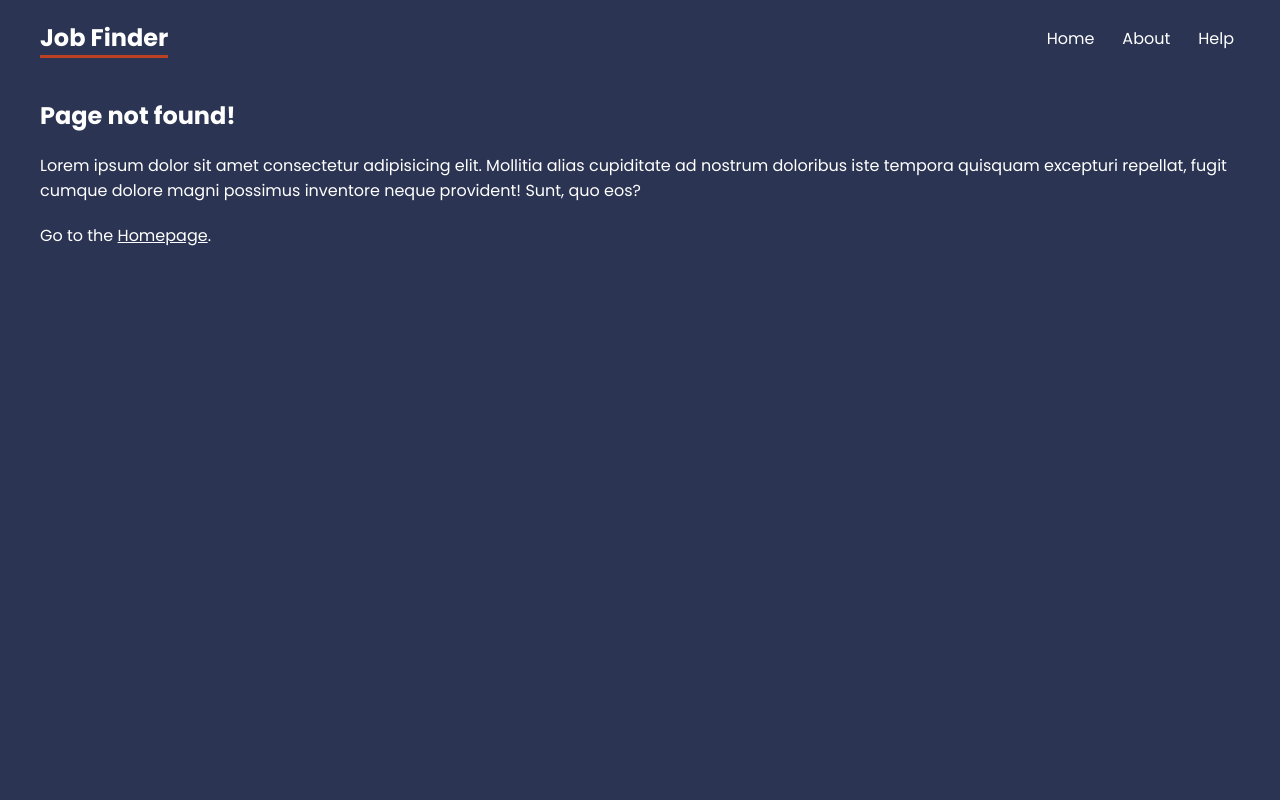
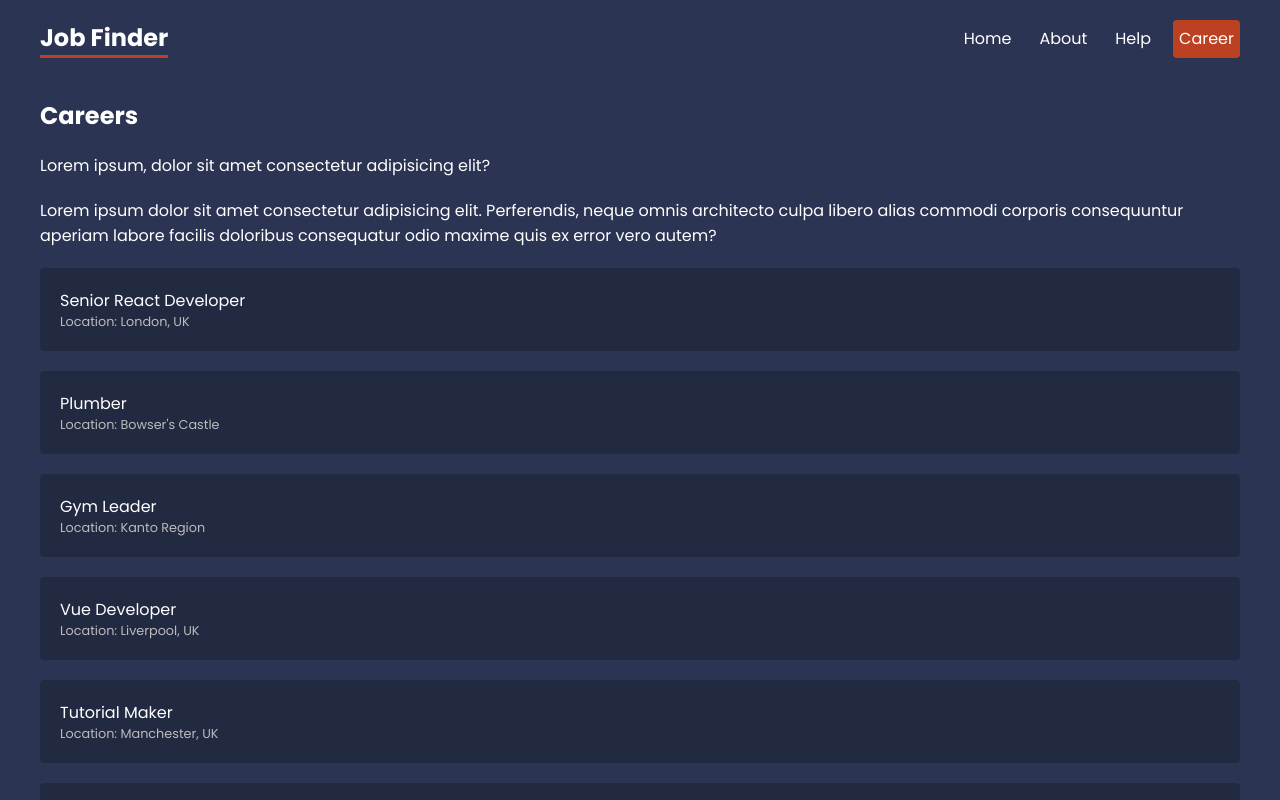
Before and after one commit to Strange-boy/jobFinder, a React (Create React App) app: page /careers in a window 1280 px wide. Shown: the top 800 px of the page. Built offline with nearby package versions, Linux system fonts and the light colour scheme; data requests are answered from the project's data file.

Commit message:
Loaders in React router dom

```diff
--- a/package.json
+++ b/package.json
@@ -6,6 +6,7 @@
     "@testing-library/jest-dom": "^5.16.5",
     "@testing-library/react": "^13.4.0",
     "@testing-library/user-event": "^13.5.0",
+    "json-server": "^0.17.4",
     "react": "^18.2.0",
     "react-dom": "^18.2.0",
     "react-router-dom": "^6.18.0",
--- a/src/App.js
+++ b/src/App.js
@@ -15,7 +15,8 @@ import NotFound from "./pages/NotFound";
 //layouts
 import RootLayout from "./layouts/RootLayout";
 import HelpLayout from "./layouts/HelpLayout";
-
+import CareersLayout from "./layouts/CareerLayout";
+import Careers, { careerLoader } from "./pages/careers/Careers";
 const router = createBrowserRouter(
 	createRoutesFromElements(
 		<Route path="/" element={<RootLayout />}>
@@ -25,6 +26,11 @@ const router = createBrowserRouter(
 				<Route path="faq" element={<Faq />} />
 				<Route path="contact" element={<Contact />} />
 			</Route>
+
+			<Route path="careers" element={<CareersLayout />}>
+				<Route index element={<Careers />} loader={careerLoader} />
+			</Route>
+
 			<Route path="*" element={<NotFound />} />
 		</Route>
 	)
--- a/src/index.css
+++ b/src/index.css
@@ -103,7 +103,24 @@ form label span {
 }
 
 /* careers list */
-
+.careers > a {
+	display: block;
+	background: rgba(0, 0, 0, 0.2);
+	padding: 20px;
+	border-radius: 4px;
+	margin: 20px 0;
+	text-decoration: none;
+}
+.careers > a:hover p {
+	color: var(--primary);
+}
+.careers p {
+	margin: 0;
+}
+.careers > a p:last-child {
+	font-size: 0.8em;
+	color: #bbb;
+}
 /* careers details */
 
 /* breadcrumbs */
--- /dev/null
+++ b/src/layouts/CareerLayout.js
@@ -0,0 +1,12 @@
+import { Outlet } from "react-router-dom";
+
+export default function CareersLayout() {
+	return (
+		<div className="careers-layout">
+			<h2>Careers</h2>
+			<p>Lorem ipsum, dolor sit amet consectetur adipisicing elit?</p>
+
+			<Outlet />
+		</div>
+	);
+}
--- a/src/layouts/RootLayout.js
+++ b/src/layouts/RootLayout.js
@@ -9,6 +9,7 @@ const RootLayout = () => {
 					<NavLink to="/">Home</NavLink>
 					<NavLink to="/about">About</NavLink>
 					<NavLink to="/help">Help</NavLink>
+					<NavLink to="/careers">Career</NavLink>
 				</nav>
 			</header>
 			<main>
--- /dev/null
+++ b/src/pages/careers/Careers.js
@@ -0,0 +1,27 @@
+import { Link, useLoaderData } from "react-router-dom";
+
+const Careers = () => {
+	const data = useLoaderData();
+
+	return (
+		<div className="careers">
+			Lorem ipsum dolor sit amet consectetur adipisicing elit. Perferendis,
+			neque omnis architecto culpa libero alias commodi corporis consequuntur
+			aperiam labore facilis doloribus consequatur odio maxime quis ex error
+			vero autem?
+			{data.map((option) => (
+				<Link to="/" key={option.id}>
+					<p>{option.title}</p>
+					<p>Location: {option.location}</p>
+				</Link>
+			))}
+		</div>
+	);
+};
+
+export default Careers;
+
+export const careerLoader = async () => {
+	const response = await fetch(" http://localhost:4000/careers");
+	return response.json();
+};
```
Also changed, not shown: 1 other file (tests, documents, lock files or other folders).
